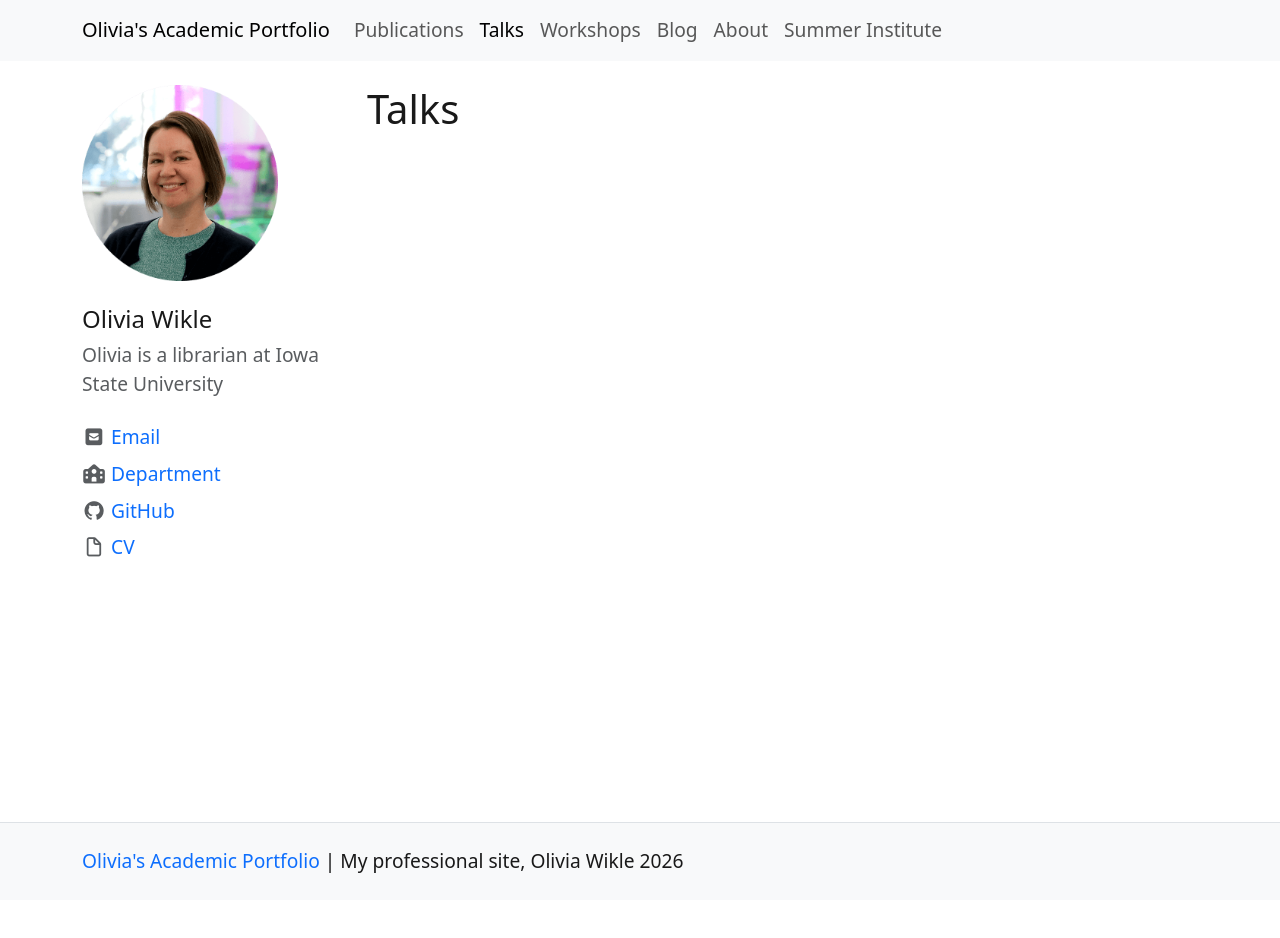
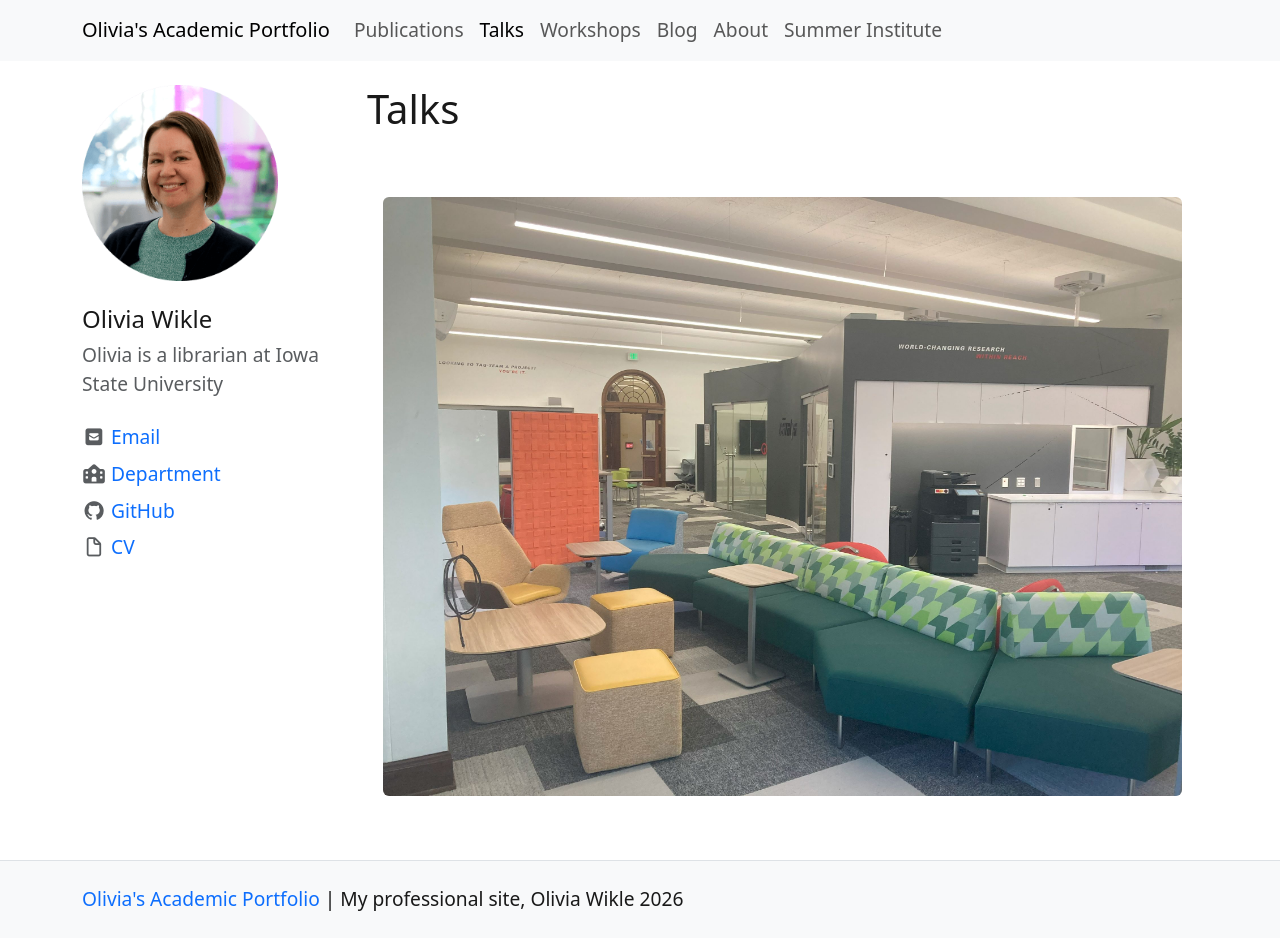
Before and after one commit to emanderson811/portfolio-website-workshop, a Jekyll site: the page built from pages/talks.md, in a window 1280 px wide. Built offline with Jekyll 4.4.1, drawn with Linux system fonts in a browser that asks for light colours; nearby versions of some CDN libraries; before the commit the page ends 900 px from its top, so only the background shows below that.

Commit message:
add image to talks

```diff
--- a/pages/talks.md
+++ b/pages/talks.md
@@ -3,3 +3,5 @@ title: Talks
 nav: Talks
 nav_order: 2
 ---
+
+{% include figure.html img="Catalyst.jpg" alt="The teaching space in the library Catalyst" %}
```
Also changed, not shown: assets/img/Catalyst.jpg (added).
